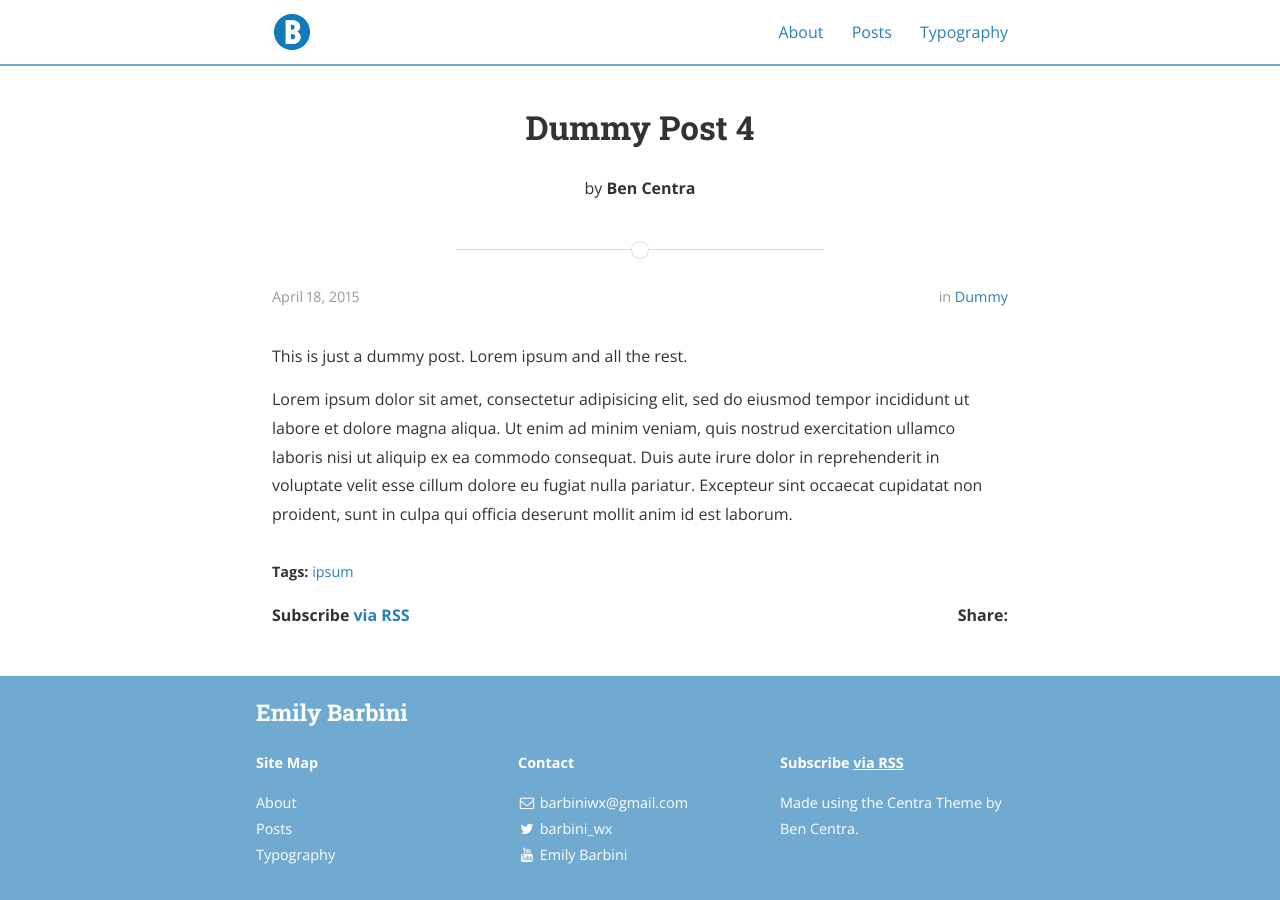
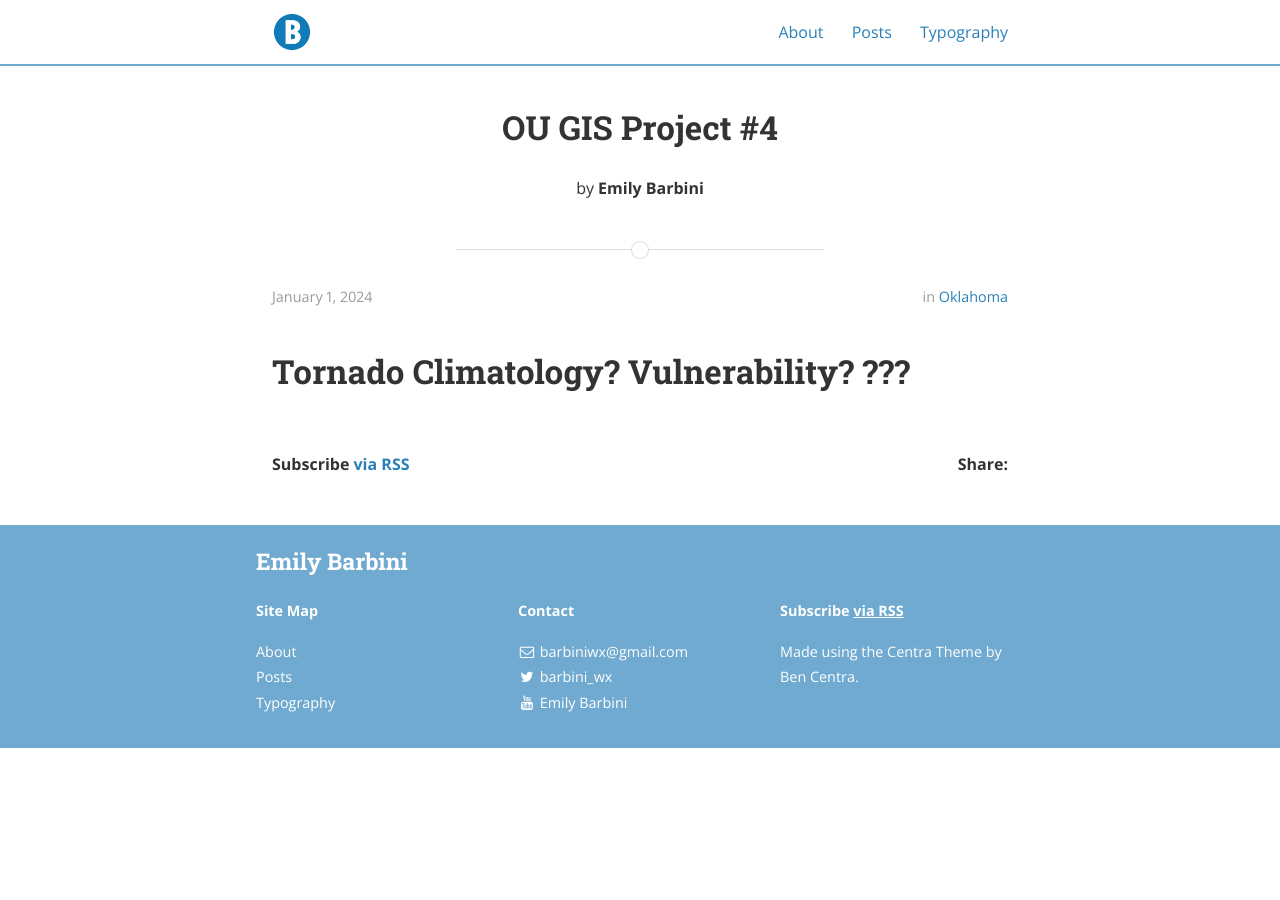
Before and after one commit to windBarbini/windbarbini.github.io, a Jekyll site: the page built from _posts/2015-04-18-dummy4.md, in a window 1280 px wide. Built offline with Jekyll 4.4.1, drawn with Linux system fonts in a browser that asks for light colours; nearby versions of some CDN libraries.

Commit message:
Update 2015-04-18-dummy4.md

```diff
--- a/_posts/2015-04-18-dummy4.md
+++ b/_posts/2015-04-18-dummy4.md
@@ -1,17 +1,9 @@
 ---
 layout: post
-title:  "Dummy Post 4"
-date:   2015-04-18T14:25:52-05:00
-author: Ben Centra
-categories: Dummy
-tags: ipsum
+title:  "OU GIS Project #4"
+date:   2024-01-01T00:00:00-00:00
+author: Emily Barbini
+categories: Oklahoma
 ---
 
-This is just a dummy post. Lorem ipsum and all the rest.
-
-Lorem ipsum dolor sit amet, consectetur adipisicing elit, sed do eiusmod
-tempor incididunt ut labore et dolore magna aliqua. Ut enim ad minim veniam,
-quis nostrud exercitation ullamco laboris nisi ut aliquip ex ea commodo
-consequat. Duis aute irure dolor in reprehenderit in voluptate velit esse
-cillum dolore eu fugiat nulla pariatur. Excepteur sint occaecat cupidatat non
-proident, sunt in culpa qui officia deserunt mollit anim id est laborum.
+# Tornado Climatology? Vulnerability? ???
```
